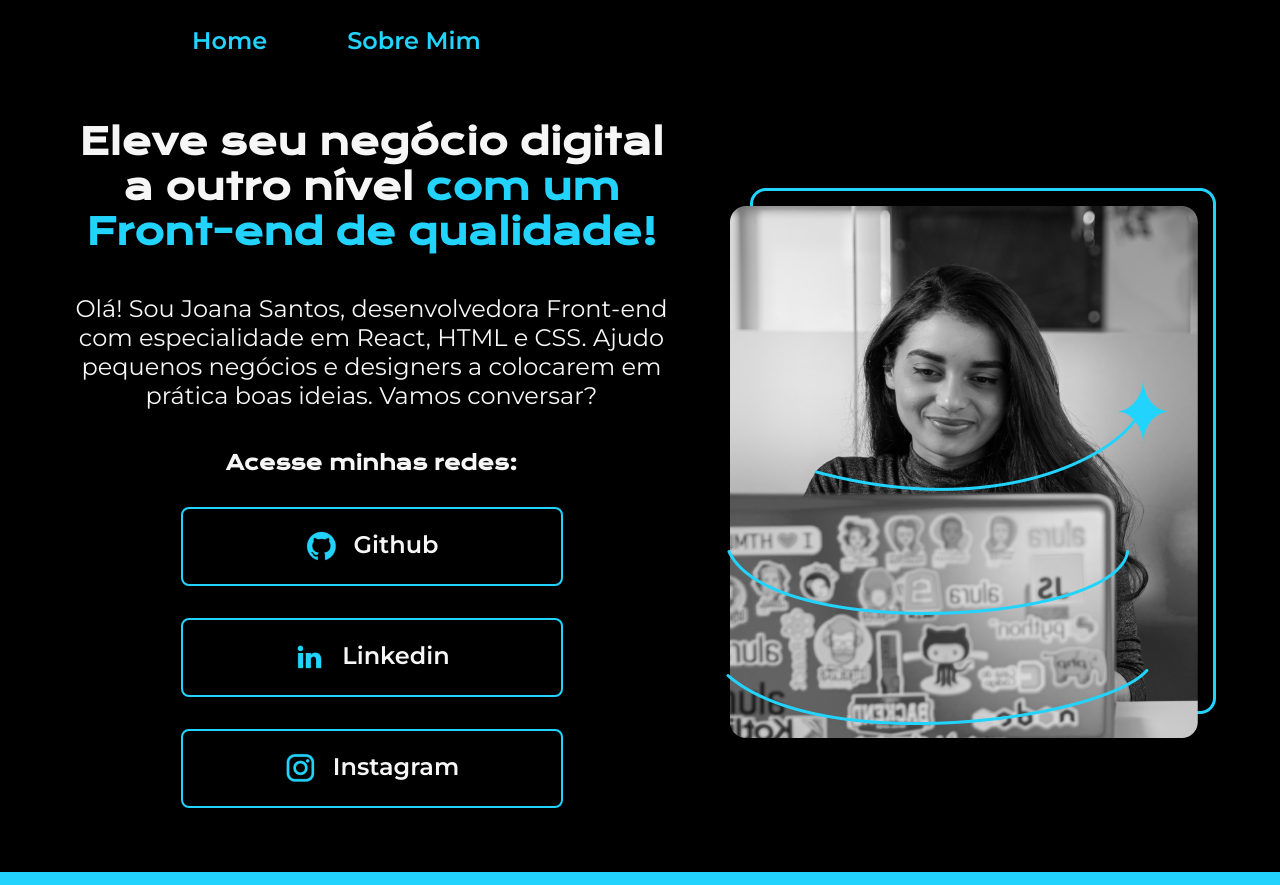
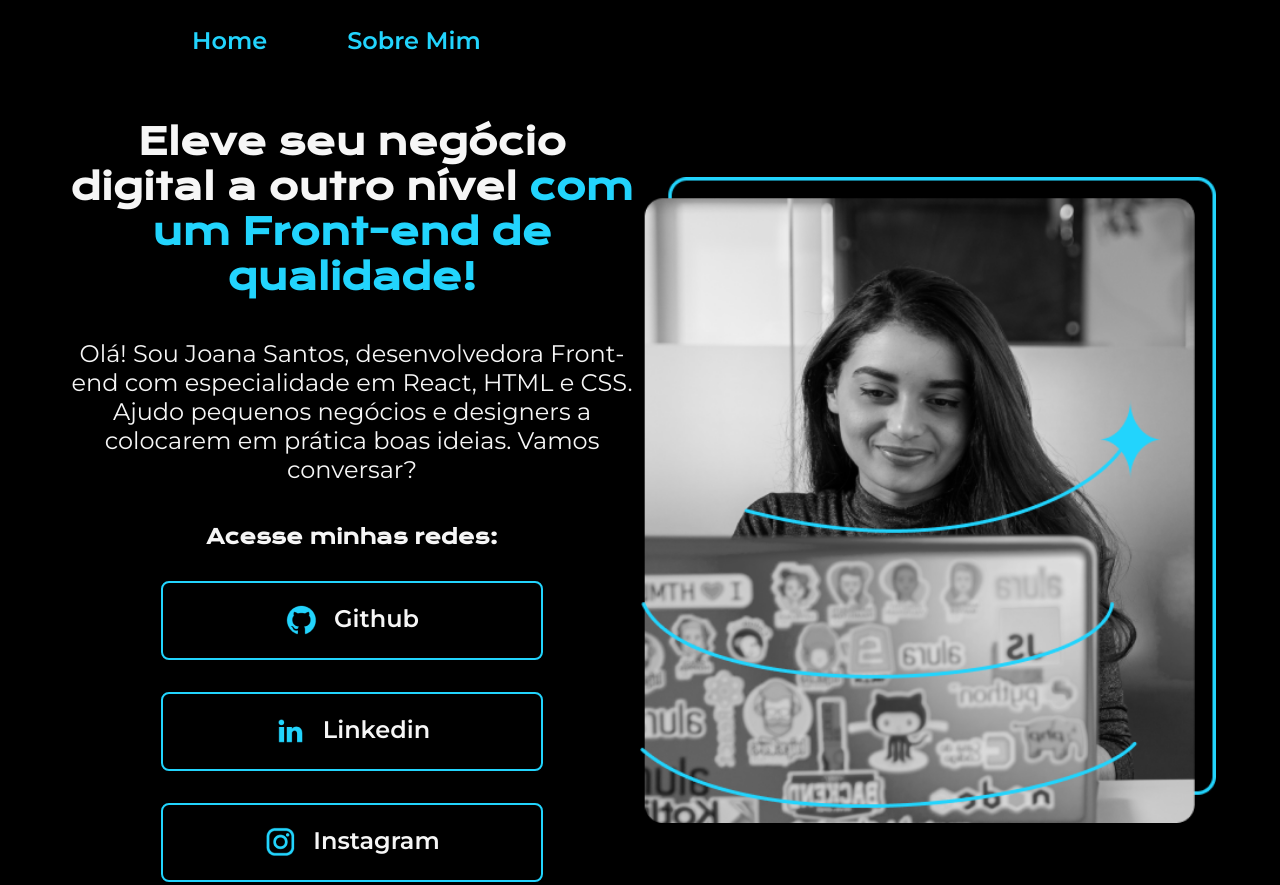
Before and after one commit to Glaubert01/HTML_Alura, a plain HTML site: page index.html in a window 1280 px wide. Shown: the top 885 px of the page. Drawn offline with nearby package versions, Linux system fonts and the light colour scheme.

Commit message:
alteracao no tamanho das imagens e dos textos

```diff
--- a/index.html
+++ b/index.html
@@ -41,7 +41,7 @@
                     </a>
                 </div>
         </section>
-        <img src="./assets/Imagem.png" alt="Foto da Joana Santos programando">
+        <img class="apresentacao__imagem" src="./assets/Imagem.png" alt="Foto da Joana Santos programando">
     </main>
     <footer class="rodape">
 
--- a/styles/style.css
+++ b/styles/style.css
@@ -61,7 +61,7 @@ body{
 
 .apresentacao__conteudo{
 
-    width: 615px;
+    width: 50%;
     text-align: center;
     display: flex;
     flex-direction: column;
@@ -122,6 +122,11 @@ body{
     background-color: var(--cor-hover);
 }
 
+.apresentacao__imagem{
+
+    width: 50%;
+}
+
 .rodape{
 
     padding: 24px;
```
Also changed, not shown: about.html (+1 -1 lines).
